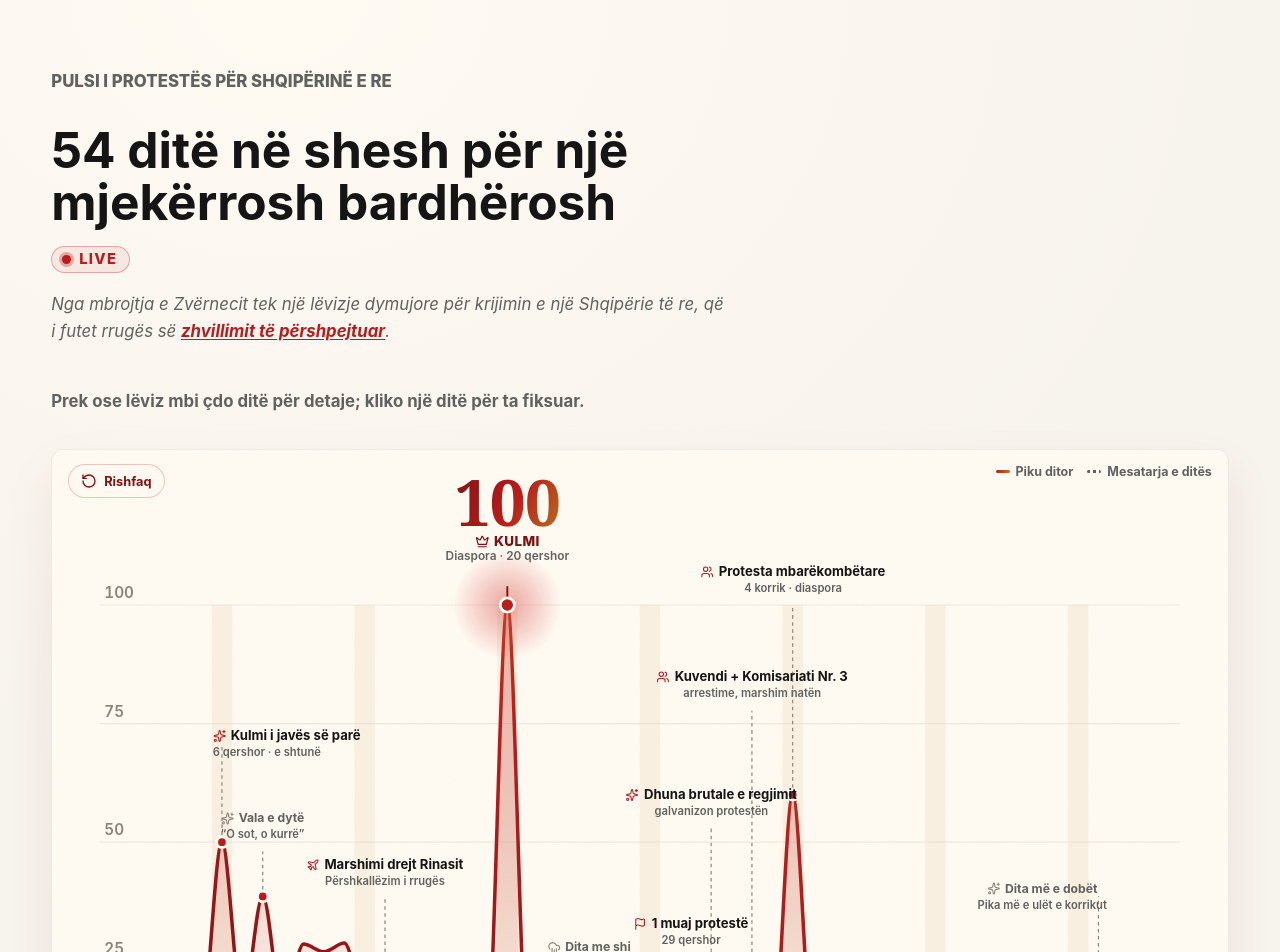
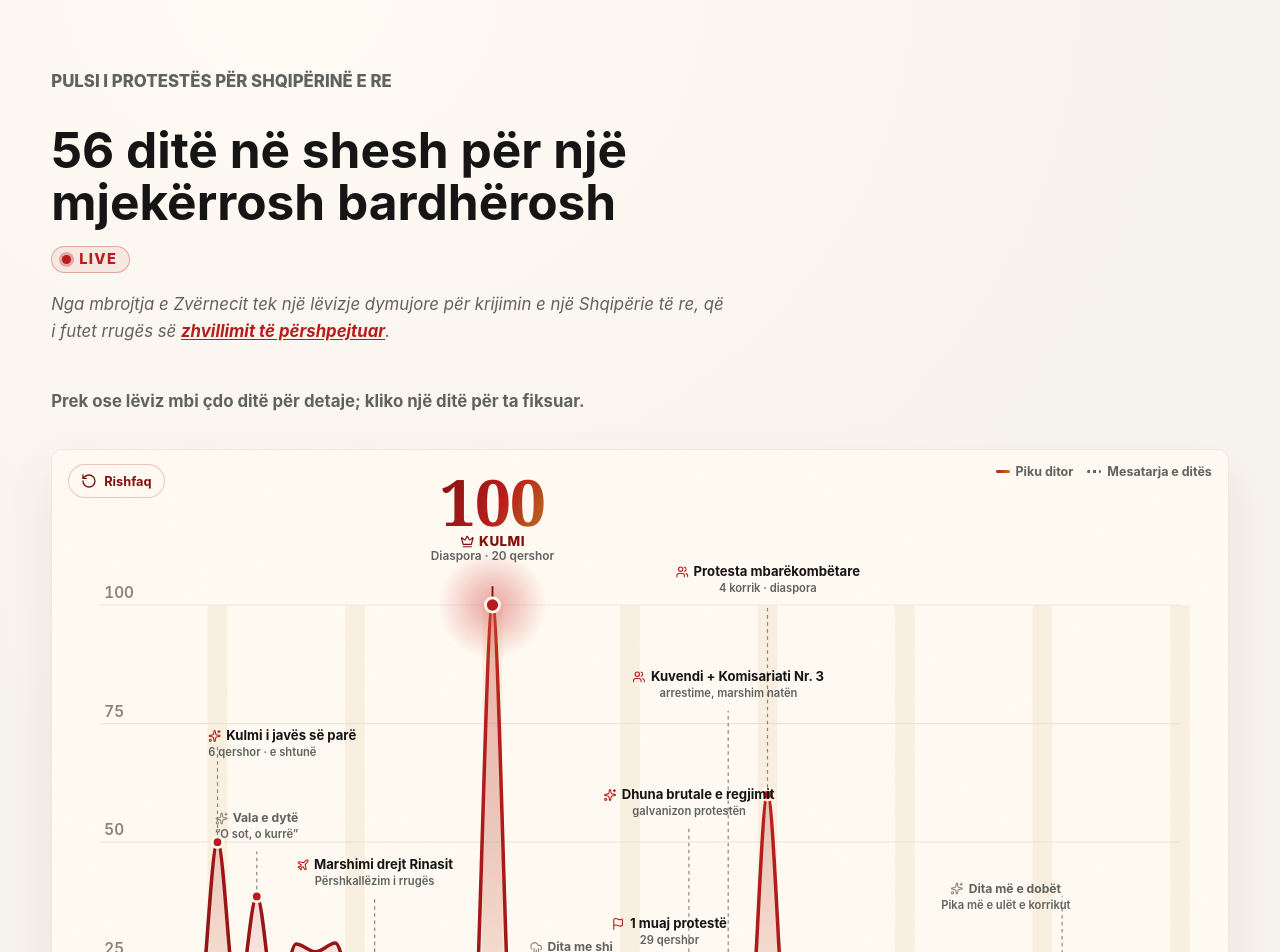
Before and after one commit to rlleshi/diaspora_marrshon, a Next.js app: page /pulsi in a window 1280 px wide. Shown: the part 80-1032 px from the top of the page. Built offline with nearby package versions, Linux system fonts and the light colour scheme.

Commit message:
add days 55 & 56

```diff
--- a/app/en/pulsi/page.tsx
+++ b/app/en/pulsi/page.tsx
@@ -4,7 +4,7 @@ import { LiveTrackerPage } from "@/components/live-tracker-page";
 export const metadata: Metadata = {
   title: "Protest pulse | Diaspora marshes",
   description:
-    "The June 2026 protest participation index: 54 days in the square, day by day, with the key moments.",
+    "The June 2026 protest participation index: 56 days in the square, day by day, with the key moments.",
 };
 
 export default function Page() {
--- a/app/pulsi/page.tsx
+++ b/app/pulsi/page.tsx
@@ -4,7 +4,7 @@ import { LiveTrackerPage } from "@/components/live-tracker-page";
 export const metadata: Metadata = {
   title: "Pulsi i protestës | Diaspora marshon",
   description:
-    "Indeksi i pjesëmarrjes në protestat e qershorit 2026: 54 ditë në shesh, ditë pas dite, me momentet kyçe.",
+    "Indeksi i pjesëmarrjes në protestat e qershorit 2026: 56 ditë në shesh, ditë pas dite, me momentet kyçe.",
 };
 
 export default function Page() {
--- a/components/live-tracker-page.tsx
+++ b/components/live-tracker-page.tsx
@@ -26,7 +26,7 @@ const COPY: Record<
     homeHref: "/",
     homeLabel: "Kthehu te faqja kryesore",
     eyebrow: "Pulsi i protestës për Shqipërinë e re",
-    title: "54 ditë në shesh për një mjekërrosh bardhërosh",
+    title: "56 ditë në shesh për një mjekërrosh bardhërosh",
     liveLabel: "Live",
     intro: {
       before:
@@ -55,14 +55,14 @@ const COPY: Record<
       replay: "Rishfaq",
       saturday: "e shtunë",
       ariaSummary:
-        "Indeksi i pjesëmarrjes në protesta përgjatë 54 ditëve, me kulmin në ditën e 21-të (20 qershor 2026).",
+        "Indeksi i pjesëmarrjes në protesta përgjatë 56 ditëve, me kulmin në ditën e 21-të (20 qershor 2026).",
     },
   },
   en: {
     homeHref: "/en",
     homeLabel: "Back to the homepage",
     eyebrow: "Protest pulse for a new Albania",
-    title: "54 days in the square for a grey-bearded Rama",
+    title: "56 days in the square for a grey-bearded Rama",
     liveLabel: "Live",
     intro: {
       before:
@@ -91,7 +91,7 @@ const COPY: Record<
       replay: "Replay",
       saturday: "Saturday",
       ariaSummary:
-        "Protest participation index across 54 days, peaking on day 21 (20 June 2026).",
+        "Protest participation index across 56 days, peaking on day 21 (20 June 2026).",
     },
   },
 };
--- a/data/participation.ts
+++ b/data/participation.ts
@@ -60,6 +60,12 @@
 // estimate, replacing a 331.9 raw peak inflated by a split-screen frame — mean 163.7,
 // median 160.7), normalized on the same Day-7 reference. The morning clash (clean peak
 // 316.8) appears only as a participationEvents marker, not in this day's peak/mean/median.
+// Day 55 computed from the protesta_55 timeline, retained frames only (peak input is the
+// audited clean single-view estimate 330.7, replacing a 354.9 raw peak inflated by a
+// picture-in-picture frame; mean 172.4, median 159.7), normalized on the same Day-7
+// reference.
+// Day 56 computed from the protesta_56 timeline, retained frames only (top-10 peak
+// avg 394.6, mean 173.1, median 164.1), normalized on the same Day-7 reference.
 
 export type ParticipationDay = {
   day: number;
@@ -194,6 +200,10 @@ export const participation: ParticipationDay[] = [
   { day: 54, date: "2026-07-23", saturday: false, peak: 6.04, mean: 3.17, median: 3.11, source: yt("xxG6yJ8Z0JI"),
     note: { sq: "Ditë me dy aksione: në mëngjes protestuesit përballen me dhunë shtazarake nga policia te Kuvendi — gaz lotsjellës e top uji, mes të ndaluarve edhe aktivisti Edison Lika; në mbrëmje marshimi del po aq i fortë sa i djeshmi, shenjë se dhuna e mëngjesit s'i largoi njerëzit nga shesh, dhe mbyllet pa asnjë incident të ri.", en: "A day with two actions: in the morning protesters face savage police violence outside Parliament — tear gas and water cannon, with activist Edison Lika among those detained; in the evening turnout holds as strong as the day before, a sign the morning's violence didn't keep people away, and the march closes without a repeat incident." },
     noteLink: { href: "https://www.youtube.com/watch?v=FES5uF0hXhs", word: { sq: "Kuvendi", en: "Parliament" } } },
+  { day: 55, date: "2026-07-24", saturday: false, peak: 6.40, mean: 3.34, median: 3.09, source: yt("33F1BJsg-BM"),
+    note: { sq: "Mjekrra i prezanton dokumentin “Besa” organizatës me një urrejtje të nxehtë ndaj së bukurës, si përgjigje ndaj protestave; sheshi e refuzon të njëjtën mbrëmje, duke thënë se besa është thyer prej kohësh dhe dorëheqja mbetet e panegociueshme.", en: "Rama presents the “Besa” document to the organization with a burning hatred of beauty, framed as a response to the protests; the square rejects it that same evening, saying trust was broken long ago and resignation remains non-negotiable." } },
+  { day: 56, date: "2026-07-25", saturday: true, peak: 7.64, mean: 3.35, median: 3.18, source: yt("BCfuFy-sXW0"),
+    note: { sq: "E shtuna sjell rikthimin më të fortë të ditëve të fundit, me pikun 36% më të lartë se një ditë më parë; një kopje e “Besës” shqyhet para Kryeministrisë, ndërsa marshimi ndryshon rrugë drejt Komisariatit Nr. 3, duke kërkuar lirimin e të ndaluarve nga dita e 54-t.", en: "Saturday brings the strongest rebound in days, the peak 36% higher than the day before; a copy of “Besa” is torn up outside the PM's office, while the march changes route to Police Station No. 3, demanding the release of Day 54's detainees." } },
 ];
 
 export type ParticipationEvent = {
```
